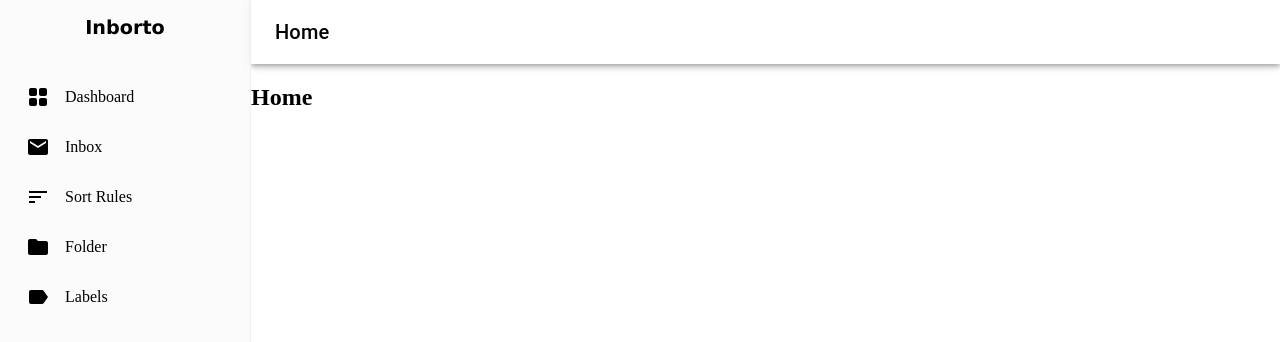
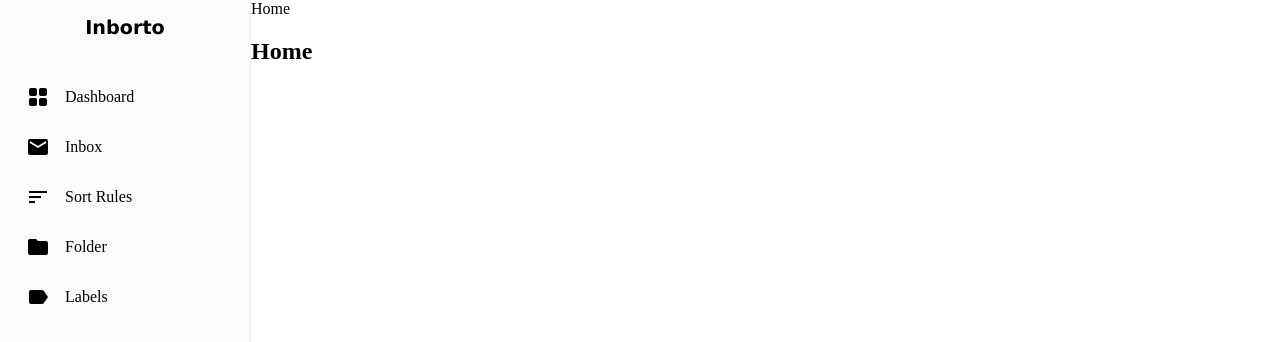
Before and after one commit to praveen-crypto/email-automator-vite, a React (Vite) app: page / in a window 1280 px wide. Shown: the top 342 px of the page. Built offline with nearby package versions, Linux system fonts and the light colour scheme.

Commit message:
Update App.tsx

```diff
--- a/src/App.tsx
+++ b/src/App.tsx
@@ -12,7 +12,7 @@ import Inbox from './pages/inbox';
 import Labels from './pages/labels';
 import Folder from './pages/folder';
 
-import Topbar from './pages/global/Topbar';
+// import Topbar from './pages/global/Topbar';
 
 // import ContainedButtons from './components/containedButtons';
 // const user = {
@@ -32,7 +32,8 @@ function App() {
         <Sidebar_ />
 
         <main className='content'>
-          <Topbar title={Title}/>
+          {/* <Topbar title={Title}/> */}
+          {Title}
 
           <Routes>
             <Route path='/' element={ <Home setTitle={setTitle} /> } />
```
